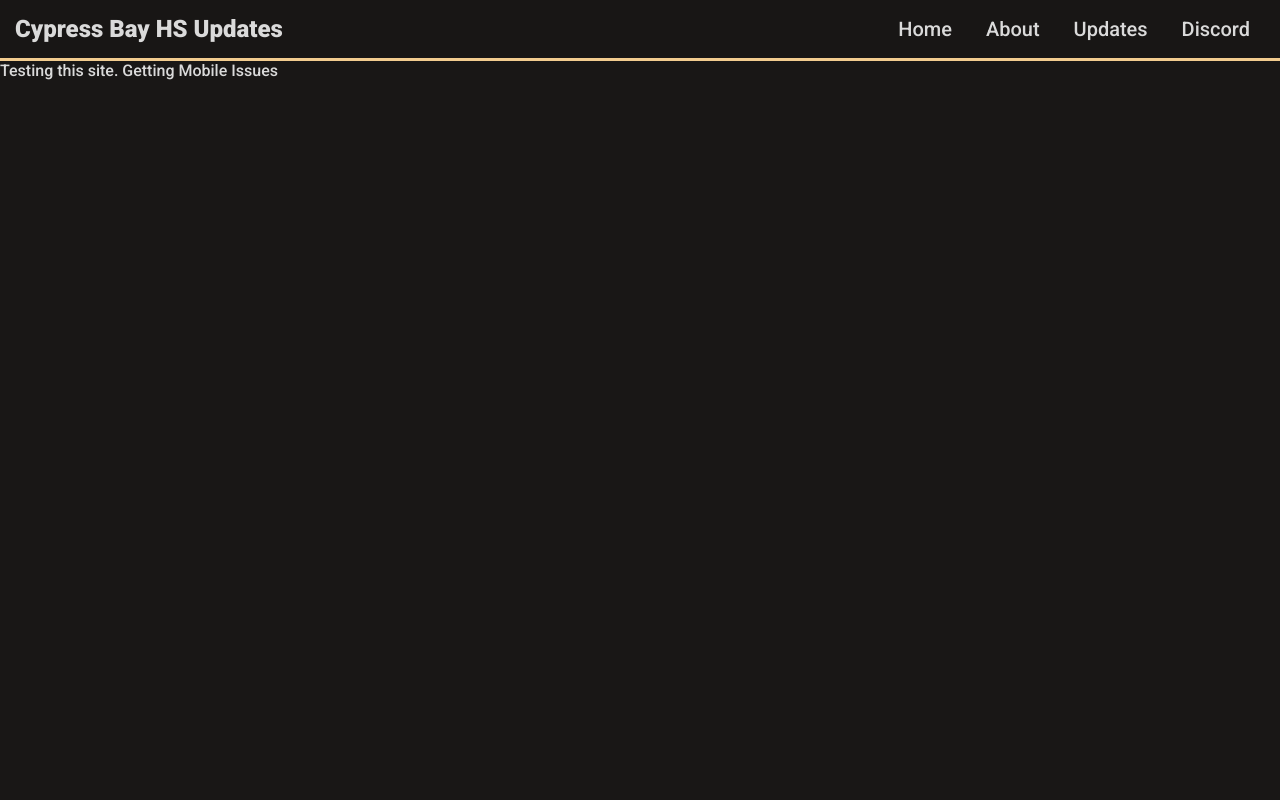
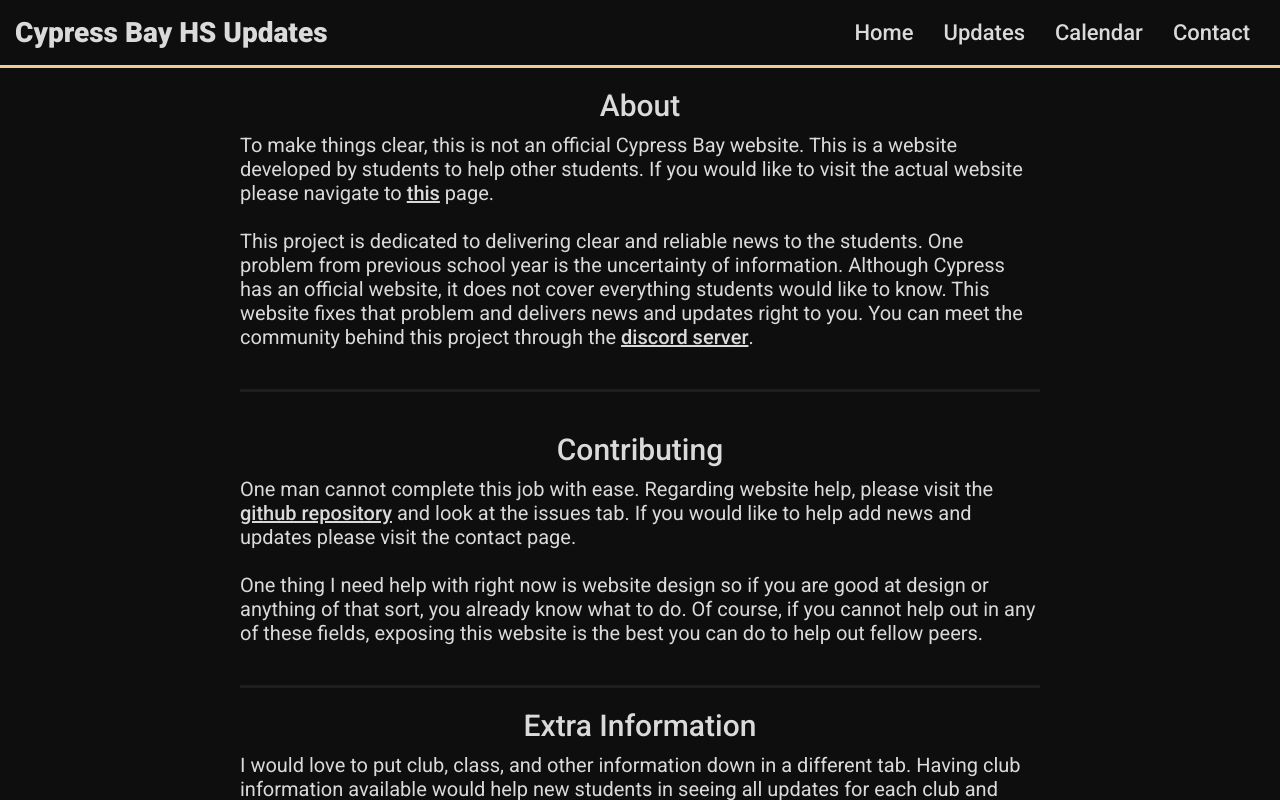
Before and after one commit to cypressbayhs/cypressbayhs.github.io, a plain HTML site: page index.html in a window 1280 px wide. Drawn offline with Linux system fonts and the light colour scheme.

Commit message:
Added Home Page

```diff
--- a/index.html
+++ b/index.html
@@ -3,6 +3,21 @@
 <head>
 	<meta charset="UTF-8">
 	<meta name="viewport" content="width=device-width, initial-scale=1" />
+
+	<!-- external metadata -->
+	<meta data-react-helmet="true" name="viewport" content="width=device-width, initial-scale=1">
+	<meta data-react-helmet="true" name="msapplication-TileColor" content="#f2cc8f">
+	<meta data-react-helmet="true" name="theme-color" content="#f2cc8f">
+  	<meta data-react-helmet="true" name="description" content="CBHS Updates is dedicated at bringing you the latest news and updates from Cypress Bay.">
+	<meta data-react-helmet="true" property="og:type" content="website">
+	<meta data-react-helmet="true" property="og:url" content="https://cypressbayhs.github.io">
+	<meta data-react-helmet="true" property="og:description" content="CBHS Updates is dedicated at bringing you the latest news and updates from Cypress Bay.">
+	<meta data-react-helmet="true" name="twitter:widgets:theme" content="light">
+	<meta data-react-helmet="true" name="twitter:dnt" content="on">
+	<meta data-react-helmet="true" name="twitter:creator" content="@carsonfranko">
+	<meta data-react-helmet="true" name="twitter:title" content="CBHS Updates">
+	<meta data-react-helmet="true" name="twitter:description" content="CBHS Updates is dedicated at bringing you the latest news and updates from Cypress Bay.">
+
 	<title>CBHS Updates</title>
 	<link rel="stylesheet" href="style.css"/>
 	<link rel="stylesheet" href="https://cdnjs.cloudflare.com/ajax/libs/font-awesome/4.7.0/css/font-awesome.min.css"/>
@@ -18,11 +33,11 @@
 
 	<header class="headercontainer">
 		<h2 class="titletext">Cypress Bay HS Updates</h2>
-		<div class="flexspacebetween">
+		<div class="flexcenter">
 			<a href="/" class="header-item links mainlinks">Home</a>
-			<a href="/" class="header-item links mainlinks">About</a>
 			<a href="/" class="header-item links mainlinks">Updates</a>
-			<a href="/" class="header-item links mainlinks">Discord</a>
+			<a href="/" class="header-item links mainlinks">Calendar</a>
+			<a href="/" target="_blank" class="header-item links mainlinks">Contact</a>
 		</div>
 		<button onclick="testFunc()" class="dropdownbtn ddbb">
 			<i id='ddicon' class='fa fa-caret-down ddi' aria-hidden='true'></i>
@@ -30,14 +45,41 @@
 
 		<div id="ddcontent" class="dropdowncontent">
 			<a href="/" class="header-item links mainlinks">Home</a>
-			<a href="/" class="header-item links mainlinks">About</a>
 			<a href="/" class="header-item items mainlinks">Updates</a>
-			<a href="/" class="header-item items mainlinks">Discord</a>
+			<a href="/" class="header-item items mainlinks">Calendar</a>
+			<a href="/" target="_blank" class="header-item links mainlinks">Contact</a>
 		</div>
 
 	</header>
 
-	<p>Testing this site. Getting Mobile Issues</p>
+	<div class="homearticle">
+		<h2 class="hometitle">About</h2>
+		<p class="paratext">
+		To make things clear, this is not an official Cypress Bay website. This is a website developed by students to help other students. If you would like to visit the actual website please navigate to <a href="https://browardschools.com/cypressbay" target="_blank">this</a> page.
+		<br><br>
+		This project is dedicated to delivering clear and reliable news to the students. One problem from previous school year is the uncertainty of information. Although Cypress has an official website, it does not cover everything students would like to know. This website fixes that problem and delivers news and updates right to you. You can meet the community behind this project through the <a href="https://discord.gg/sFYhF4qE8x" target="_blank" >discord server</a>.
+		</p>
+	</div>
+
+	<div class="spacelol"></div>
+
+	<div class="homearticle">
+		<h2 class="hometitle">Contributing</h2>
+		<p class="paratext">
+		One man cannot complete this job with ease. Regarding website help, please visit the <a href="https://www.github.com/cypressbayhs/cypressbayhs.github.io" target="_blank">github repository</a> and look at the issues tab. If you would like to help add news and updates please visit the contact page. <br><br>One thing I need help with right now is website design so if you are good at design or anything of that sort, you already know what to do. Of course, if you cannot help out in any of these fields, exposing this website is the best you can do to help out fellow peers.
+		</p>
+	</div>
+
+	<div class="homearticle">
+		<h2 class="hometitle">Extra Information<h2>
+		<p class="paratext">
+		I would love to put club, class, and other information down in a different tab. Having club information available would help new students in seeing all updates for each club and aiding the choice in picking which ones to join. Like I have mentioned earlier, I do not have a giant ear and cannot provide information for every single club and class known. If you would like to help out with your club or any updates you would like to share, please head to the contact tab and message me.
+		</p>
+	</div>
+
+	<footer>
+
+	</footer>
 
 	</body>
 
--- a/style.css
+++ b/style.css
@@ -13,12 +13,12 @@
 
 *::-moz-selection {
   color: #111110;
-  background-color: #8DE969;
+  background-color: #F2CC8F;
 }
 
 *::selection {
   color: #111110;
-  background-color: #8DE969;
+  background-color: #F2CC8F;
 }
 
 html, body {
@@ -26,7 +26,13 @@ html, body {
 }
 
 body {
-  background-color: #191716;
+  background-color: #0e0e0e;
+}
+
+.flexcenter {
+	display:flex;
+	align-items: center;
+	justify-content: center;
 }
 
 .headercontainer {
@@ -35,7 +41,7 @@ body {
   align-items: center;
   justify-content: space-between;
   max-height: 60px;
-  background-color: #181615;
+  background-color: #0e0e0e;
   border-bottom: #F2CC8F solid 3px;
 }
 
@@ -46,7 +52,7 @@ body {
 
 .header-item {
   color:#DADADA;
-  font-size: 20px;
+  font-size: 22px;
   cursor: pointer;
   padding: 5px;
   padding-left: 15px;
@@ -65,10 +71,11 @@ body {
 .dropdowncontent {
 	display: none;
 	position: absolute;
-	background-color: #181615;
+	background-color: #0e0e0e;
 	min-width: 160px;
 	top: 65px;
 	overflow: auto;
+	border: #1e1e1e solid 2px;
 	box-shadow: 0px 8px 16px 0px rgba(0,0,0,0.2);
 	z-index: 10;
 }
@@ -90,17 +97,29 @@ body {
 }
 
 .titletext {
+ font-size: 28px;
  font-weight: 900;
  padding-right: 5px;
  color: #DADADA;
 }
 
+.homearticle {
+	align-items: left;
+	text-align: left;
+}
+
 .paratext {
+  font-weight: 400;
   color: #DADADA;
+  width: 800px;
   font-size: 20px;
-  padding-left: 15px;
-  width: 46%;
-  padding-top: 15px;
+  padding-bottom: 40px;
+  margin: 0 auto;
+  border-bottom: #1e1e1e solid 3px;
+}
+
+a {
+	color: #DADADA;
 }
 
 .codetext {
@@ -114,9 +133,10 @@ body {
 
 .hometitle {
 	color: #DADADA;
-	padding: 20px;
+	padding-top: 20px;
+	padding-bottom: 10px;
 	text-align: center;
-	font-size: 40px;
+	font-size: 30px;
 }
 
 .hometext {
@@ -159,7 +179,7 @@ body {
 }
 
 .dropdownbtn:hover {
-	background-color: #2a2817;
+	background-color: #191716;
 }
 
 .dropdownbtn:hover > .ddi {
@@ -218,6 +238,14 @@ body {
 		display: block;
 		font-size: 20px
 	}
+	.paratext {
+		width: auto;
+		padding-left: 10px;
+		padding-right: 10px;
+	}
+	.titletext {
+		font-size: 24px;
+	}
 }
 
 @media (min-width: 960px) {
```
